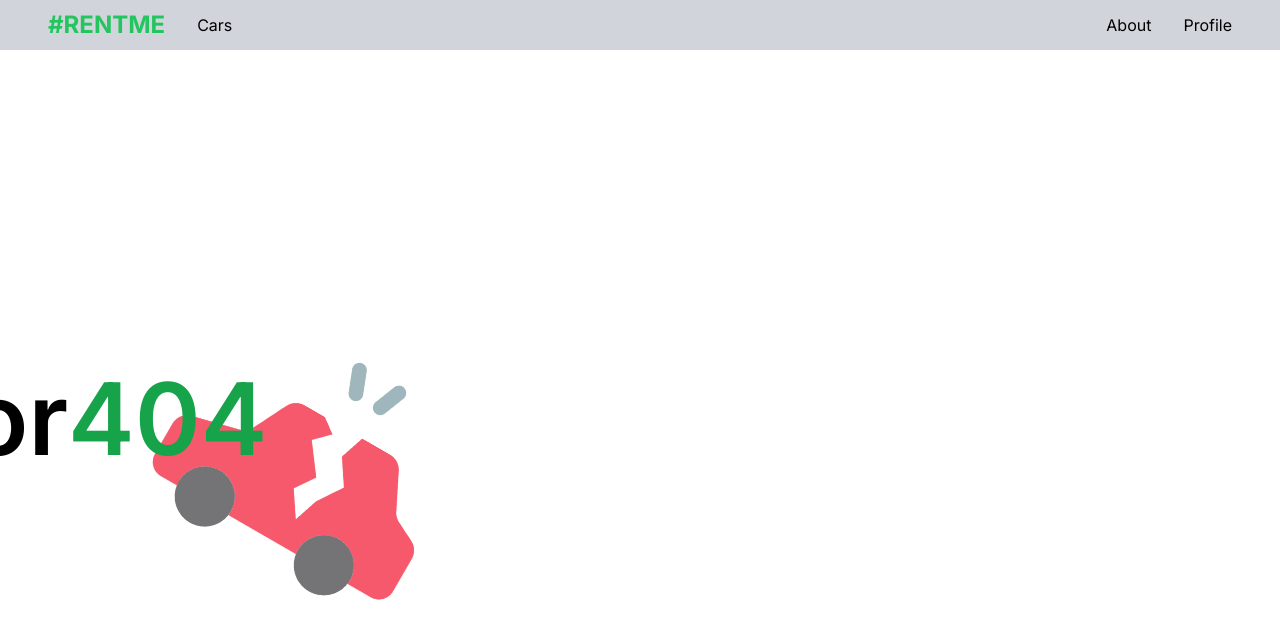
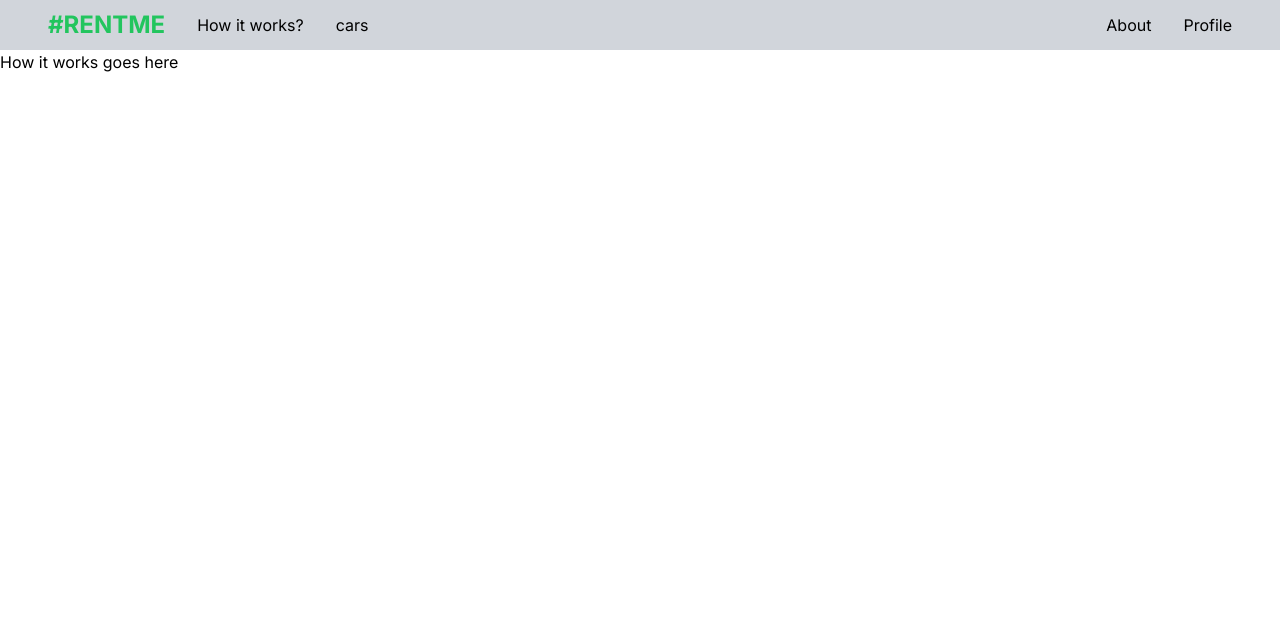
Before and after one commit to iamyegor/rentme, a React (Vite) app: page /how-it-works in a window 1280 px wide. Before the commit this address had no page. Shown: the top 638 px of the page. Built offline with nearby package versions, Linux system fonts and the light colour scheme; what @radix-ui/themes would draw is missing.

Commit message:
Add How it works page

```diff
--- a/src/components/Layout/Layout.tsx
+++ b/src/components/Layout/Layout.tsx
@@ -13,8 +13,11 @@ export default function Layout() {
           >
             #RENTME
           </Link>
+          <Link to="/how-it-works" data-testid="how-it-works-link">
+            How it works?
+          </Link>
           <Link className="nav-item" to="/cars" data-testid="cars-link">
-            Cars
+            cars
           </Link>
         </div>
         <div className="flex space-x-8">
--- /dev/null
+++ b/src/features/how-it-works/HowItWorksPage.tsx
@@ -0,0 +1,3 @@
+export default function HowItWorksPage() {
+  return <div data-testid="how-it-works-page">How it works goes here</div>;
+}
--- a/src/routes.tsx
+++ b/src/routes.tsx
@@ -5,6 +5,7 @@ import CarsPage, {
 } from "./features/cars/CarsPage/CarsPage.tsx";
 import HomePage from "./features/home/HomePage.tsx";
 import ErrorPage from "components/ErrorPage.tsx";
+import HowItWorksPage from "features/how-it-works/HowItWorksPage.tsx";
 
 export default [
   {
@@ -22,6 +23,10 @@ export default [
         errorElement: <ErrorPage />,
       },
       {
+        path: "how-it-works",
+        element: <HowItWorksPage />,
+      },
+      {
         path: "*",
         element: <NotFound />,
       },
```
Also changed, not shown: 1 other file (tests, documents, lock files or other folders).
